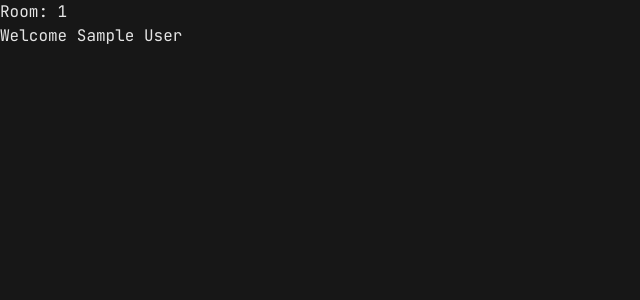
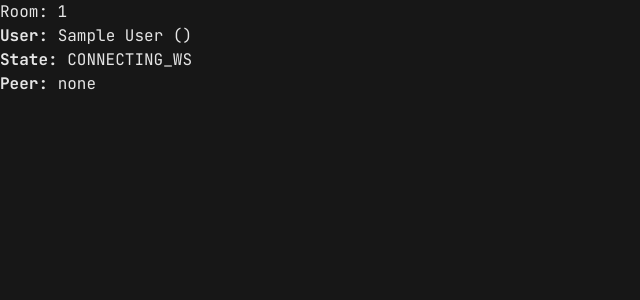
Before and after one commit to PavanMeka09/x00m, a Next.js app: page /room/1 in a window 1280 px wide. Shown: the top 300 px of the page, without its empty margins (0-640 px from the left). Built offline with nearby package versions, Linux system fonts and the light colour scheme; no server answers; sample sign-in values are in the browser's storage.

Commit message:
feat: roomClient component

```diff
--- /dev/null
+++ b/src/app/(meeting)/room/[roomId]/RoomClient.tsx
@@ -0,0 +1,97 @@
+"use client";
+
+import { useEffect, useRef, useState } from "react";
+
+type Props = {
+  roomId: string;
+  user: {
+    id: string;
+    name: string;
+  };
+};
+
+type RoomState =
+  | "INIT"
+  | "CONNECTING_WS"
+  | "JOINED"
+  | "WAITING_FOR_PEER"
+  | "NEGOTIATING"
+  | "CONNECTED"
+  | "DISCONNECTED";
+
+export default function RoomClient({ roomId, user }: Props) {
+  const wsRef = useRef<WebSocket | null>(null);
+  const [state, setState] = useState<RoomState>("INIT");
+  const [peerId, setPeerId] = useState<string | null>(null);
+
+  useEffect(() => {
+    setState("CONNECTING_WS");
+
+    const ws = new WebSocket("ws://localhost:8080");
+    wsRef.current = ws;
+
+    ws.onopen = () => {
+      ws.send(
+        JSON.stringify({
+          type: "JOIN_ROOM",
+          roomId,
+          userId: user.id,
+        })
+      );
+      setState("JOINED");
+      setState("WAITING_FOR_PEER");
+    };
+
+    ws.onmessage = (event) => {
+      const msg = JSON.parse(event.data);
+
+      switch (msg.type) {
+        case "PEER_JOINED":
+          setPeerId(msg.userId);
+          setState("NEGOTIATING");
+          break;
+
+        case "PEER_LEFT":
+          setPeerId(null);
+          setState("WAITING_FOR_PEER");
+          break;
+      }
+    };
+
+    ws.onclose = () => {
+      setState("DISCONNECTED");
+    };
+
+    return () => {
+      ws.close();
+    };
+  }, [roomId, user.id]);
+
+  return (
+    <div>
+      <h1>Room: {roomId}</h1>
+
+      <p>
+        <b>User:</b> {user.name} ({user.id})
+      </p>
+
+      <p>
+        <b>State:</b> {state}
+      </p>
+
+      <p>
+        <b>Peer:</b> {peerId ?? "none"}
+      </p>
+
+      {state === "WAITING_FOR_PEER" && (
+        <p>Waiting for someone to join…</p>
+      )}
+
+      {state === "NEGOTIATING" && (
+        <p>Peer joined. Preparing connection…</p>
+      )}
+
+      {state === "CONNECTED" && <p>Connected ✅</p>}
+    </div>
+  );
+}
--- a/src/app/(meeting)/room/[roomId]/page.tsx
+++ b/src/app/(meeting)/room/[roomId]/page.tsx
@@ -1,14 +1,14 @@
 import { redirect } from "next/navigation";
 import { getCurrentUser } from "@/lib/userData";
+import RoomClient from "./RoomClient";
 
 type Props = {
-  params: Promise<{
+  params: {
     roomId: string;
-  }>;
+  };
 };
 
 export default async function RoomPage({ params }: Props) {
-  const { roomId } = await params;
   const user = await getCurrentUser();
 
   if (!user) {
@@ -16,9 +16,12 @@ export default async function RoomPage({ params }: Props) {
   }
 
   return (
-    <div>
-      <h1>Room: {roomId}</h1>
-      <p>Welcome {user.name}</p>
-    </div>
+    <RoomClient
+      roomId={params.roomId}
+      user={{
+        id: user.id,
+        name: user.name,
+      }}
+    />
   );
 }
--- a/src/server/index.ts
+++ b/src/server/index.ts
@@ -8,7 +8,7 @@ type SignalMessage =
   | { type: "PEER_LEFT"; userId: string }
   | { type: "OFFER"; roomId: string; from: string; to: string; sdp: any }
   | { type: "ANSWER"; roomId: string; from: string; to: string; sdp: any }
-  | { type: "ICE"; roomId: string; from: string; to: string; candidate: any };
+  | { type: "ICE"; roomId: string;   from: string; to: string; candidate: any };
 
 type Room = Map<string, WebSocket>;
 const rooms = new Map<string, Room>();
```
